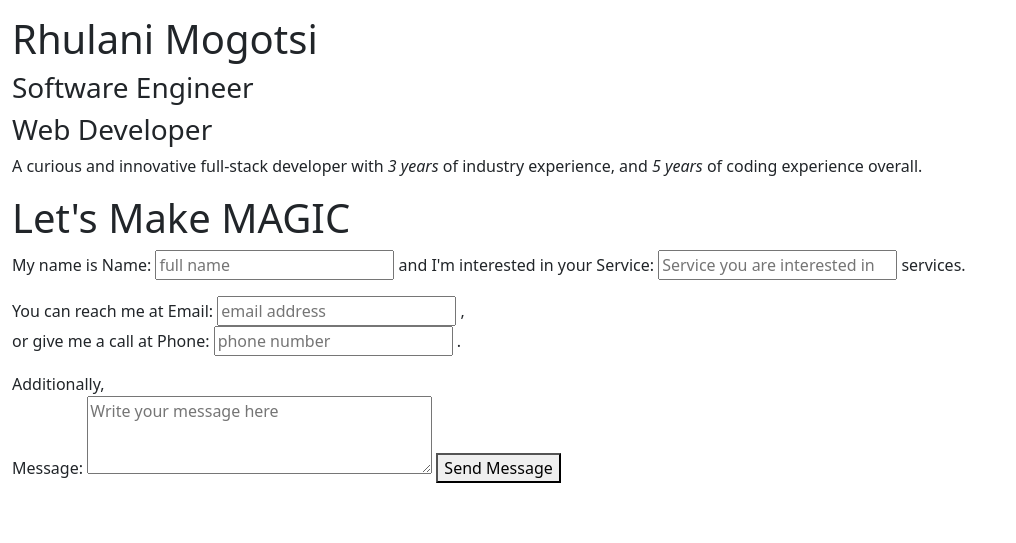
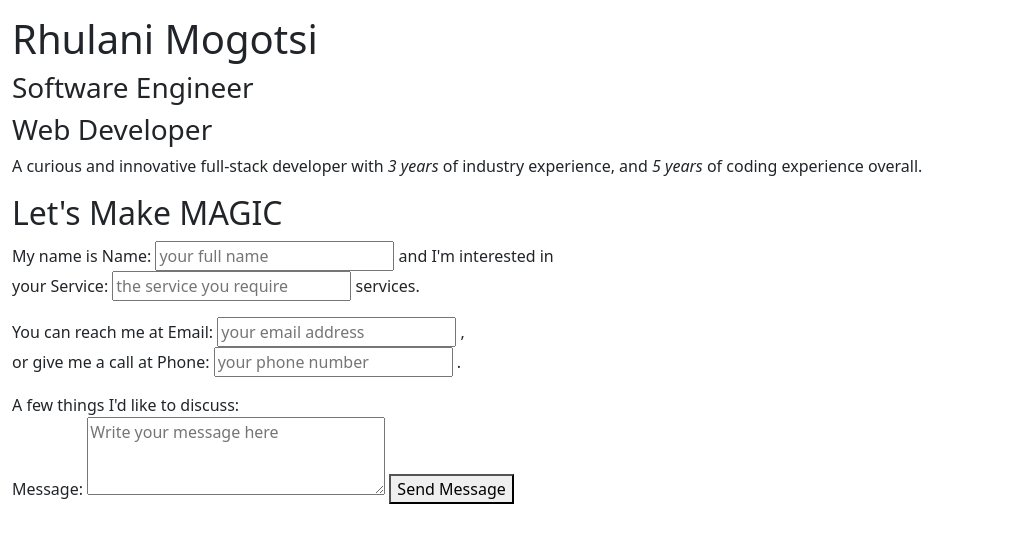
Before and after one commit to WinterTheEngineer/Kgosi-Mogotsi, a Django app: page / in a window 1280 px wide. Shown: the part 191-734 px from the top of the page, without its empty margins (0-1016 px from the left). Run offline with Django 5.2, Linux system fonts and the light colour scheme; some libraries are stand-ins or nearby versions.

Commit message:
optimized styles for contact form

```diff
--- a/WinterMogotsi/templates/WinterMogotsi/index.html
+++ b/WinterMogotsi/templates/WinterMogotsi/index.html
@@ -112,11 +112,11 @@
     </header>
     <section id="contact">
         <div class="container-fluid contact-container">
-            <h1>
+            <h2>
                 <span>Let's</span>
                 <span>Make</span>
                 <span>MAGIC</span>
-            </h1>
+            </h2>
             <form action="{% url 'contact' %}" method="POST" role="form">
                 {% csrf_token %}
                 <p>My name is
@@ -129,11 +129,12 @@
                         maxlength="255"
                         required
                         aria-required="true"
-                        placeholder="full name"
+                        placeholder="your full name"
                         title="Your full name"
                     >
                 </span>
-                and I'm interested in your
+                and I'm interested in<br>
+                your
                 <span class="form-group">
                     <label for="id_service">Service:</label>
                     <input
@@ -143,7 +144,7 @@
                         maxlength="255"
                         required
                         aria-required="true"
-                        placeholder="Service you are interested in"
+                        placeholder="the service you require"
                         title="The service you want to inquire about"
                     >
                 </span>
@@ -160,7 +161,7 @@
                             maxlength="320"
                             required
                             aria-required="true"
-                            placeholder="email address"
+                            placeholder="your email address"
                             title="Your valid email address"
                         >
                     </span>,<br>
@@ -173,20 +174,20 @@
                             id="id_phone"
                             required
                             aria-required="true"
-                            placeholder="phone number"
-                            title="Your phone number, including country code"
+                            placeholder="your phone number"
+                            title="Your phone number"
                         >
                     </span>.
                 </p>
                 <p>
-                    Additionally,<br>
+                    A few things I'd like to discuss:<br>
                     <span class="form-group">
                         <label for="id_message">Message:</label>
                         <textarea
                             name="message"
                             id="id_message"
                             rows="3"
-                            cols="35"
+                            cols="30"
                             required
                             aria-required="true"
                             placeholder="Write your message here"
```
Also changed, not shown: 1 other file.
